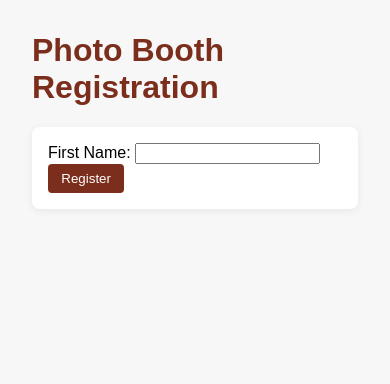
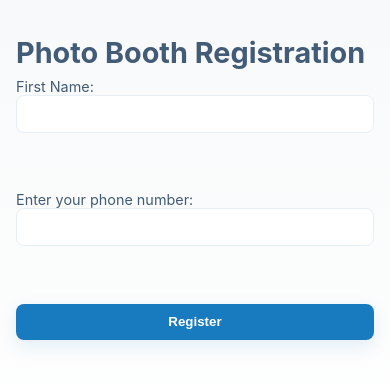
Before and after one commit to theLittleBigZ/Code-Ninjas-Halloween-project, a plain HTML site: page public/index.html in a window 390 px wide. Drawn offline with Linux system fonts and the light colour scheme.

Commit message:
started reg form + style

```diff
--- a/public/index.html
+++ b/public/index.html
@@ -13,6 +13,10 @@
     <!-- Example: -->
     <label>First Name: <input type="text" name="firstName" required></label><br>
     <!-- Add more fields as needed -->
+
+    <label for="phone">Enter your phone number:<input type="tel" id="phone" name="phone" pattern="[0-9]{3}-[0-9]{3}-[0-9]{4}"></label>
+
+    <br>
     <button type="submit">Register</button>
   </form>
   <div id="registration-result"></div>
--- a/public/style.css
+++ b/public/style.css
@@ -1,5 +1,148 @@
-body { font-family: Arial, sans-serif; margin: 2em; background: #f7f7f7; }
-h1 { color: #7c2e1c; }
-form, #photobooth-controls { background: #fff; padding: 1em; border-radius: 8px; box-shadow: 0 2px 8px #0001; }
-button { background: #7c2e1c; color: #fff; border: none; padding: 0.5em 1em; border-radius: 4px; cursor: pointer; }
-button:disabled { background: #ccc; }
+:root {
+	--navy: #425b76;   /* deep */
+	--blue: #187abf;   /* accent */
+	--light: #f8f9fa;  /* background */
+	--muted: #6b7c8a;
+	--card-shadow: 0 6px 20px rgba(66,91,118,0.12);
+}
+
+/* Page layout */
+html, body {
+	height: 100%;
+}
+body {
+	font-family: Inter, system-ui, -apple-system, 'Segoe UI', Roboto, 'Helvetica Neue', Arial;
+	margin: 0;
+	padding: 2rem;
+	background: linear-gradient(180deg, var(--light) 0%, #ffffff 60%);
+	color: var(--navy);
+	-webkit-font-smoothing: antialiased;
+}
+
+.page {
+	max-width: 920px;
+	margin: 0 auto;
+}
+
+h1 {
+	color: var(--navy);
+	font-size: 1.8rem;
+	margin-bottom: 0.5rem;
+}
+
+p.lead {
+	color: var(--muted);
+	margin-top: 0;
+	margin-bottom: 1.25rem;
+}
+
+/* Card / form container */
+.card {
+	background: #fff;
+	border-radius: 12px;
+	padding: 1.5rem;
+	box-shadow: var(--card-shadow);
+	display: block;
+}
+
+form {
+	display: grid;
+	grid-template-columns: 1fr 1fr;
+	gap: 1rem;
+	align-items: start;
+}
+
+label {
+	display: block;
+	font-size: 0.9rem;
+	color: var(--navy);
+	margin-bottom: 0.35rem;
+}
+
+input[type="text"],
+input[type="email"],
+input[type="tel"],
+input[type="number"],
+select,
+textarea {
+	width: 100%;
+	padding: 0.6rem 0.75rem;
+	border: 1px solid #e6eef6;
+	border-radius: 8px;
+	background: #fff;
+	box-sizing: border-box;
+	font-size: 0.95rem;
+	color: #24343f;
+	transition: border-color 150ms ease, box-shadow 150ms ease;
+}
+
+input:focus, select:focus, textarea:focus {
+	outline: none;
+	border-color: var(--blue);
+	box-shadow: 0 6px 18px rgba(24,122,191,0.08);
+}
+
+.full-width {
+	grid-column: 1 / -1;
+}
+
+.hint {
+	font-size: 0.8rem;
+	color: var(--muted);
+	margin-top: 0.25rem;
+}
+
+.actions {
+	display: flex;
+	gap: 0.75rem;
+	align-items: center;
+	justify-content: flex-end;
+	grid-column: 1 / -1;
+	margin-top: 0.5rem;
+}
+
+button {
+	background: var(--blue);
+	color: #fff;
+	border: none;
+	padding: 0.65rem 1rem;
+	border-radius: 8px;
+	cursor: pointer;
+	font-weight: 600;
+	box-shadow: 0 6px 18px rgba(24,122,191,0.12);
+	transition: transform 120ms ease, box-shadow 120ms ease, opacity 120ms ease;
+}
+
+button:hover { transform: translateY(-2px); }
+
+button.secondary {
+	background: transparent;
+	color: var(--navy);
+	border: 1px solid #e1ecf5;
+	box-shadow: none;
+}
+
+button:disabled { opacity: 0.6; cursor: not-allowed; transform: none; }
+
+/* Phone input small tweak */
+input[type="tel"] { letter-spacing: 0.08em; }
+
+/* Responsive */
+@media (max-width: 720px) {
+	body { padding: 1rem; }
+	form { grid-template-columns: 1fr; }
+	.actions { justify-content: stretch; }
+}
+
+/* Utility */
+.small { font-size: 0.85rem; color: var(--muted); }
+
+/* Specific to registration page to make it look nice with minimal HTML changes */
+.registration-wrapper { display: grid; gap: 1rem; }
+.registration-top { display:flex; justify-content:space-between; align-items:center; gap:1rem; }
+.brand { display:flex; gap:0.75rem; align-items:center; }
+.logo { width:42px; height:42px; border-radius:8px; background: linear-gradient(135deg,var(--navy),var(--blue)); display:inline-block; }
+.title { font-size:1rem; color:var(--navy); }
+
+/* make form inputs and labels breathe when stacked */
+form > div { display:flex; flex-direction:column; }
```
